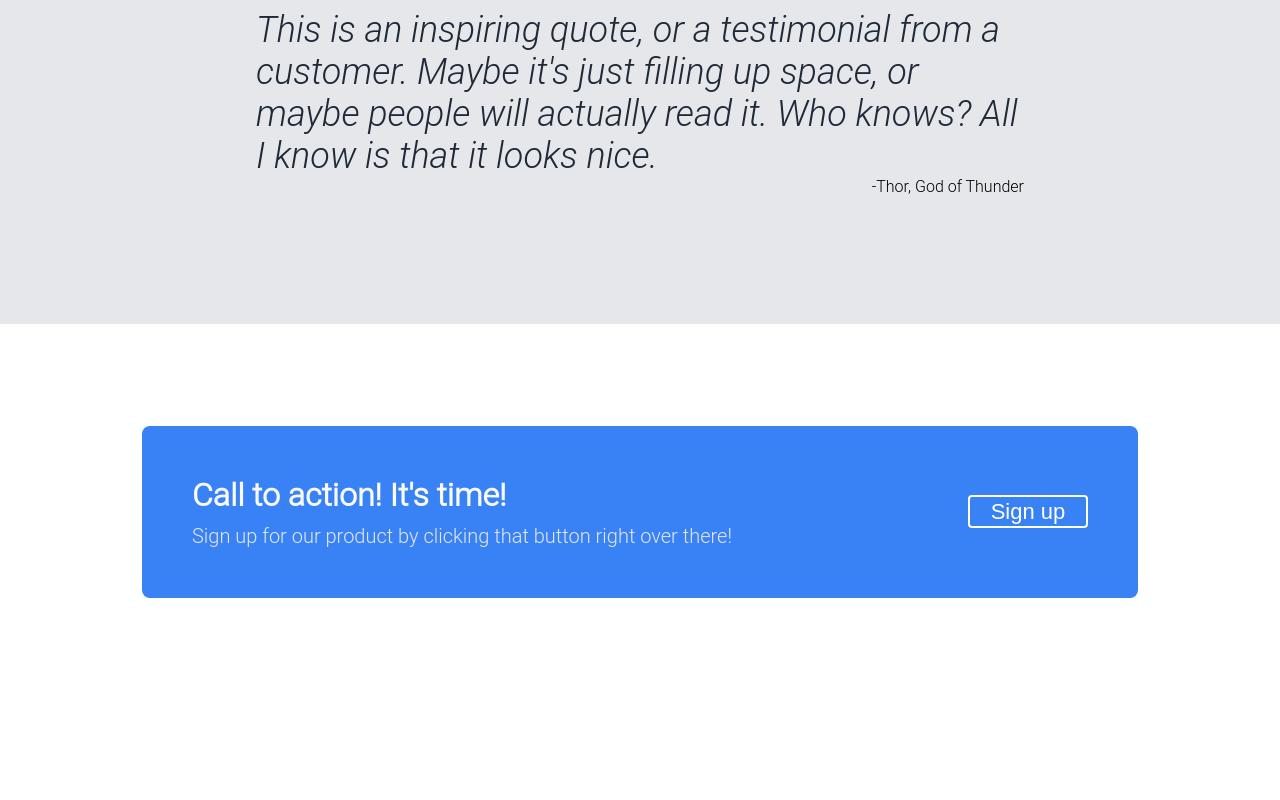
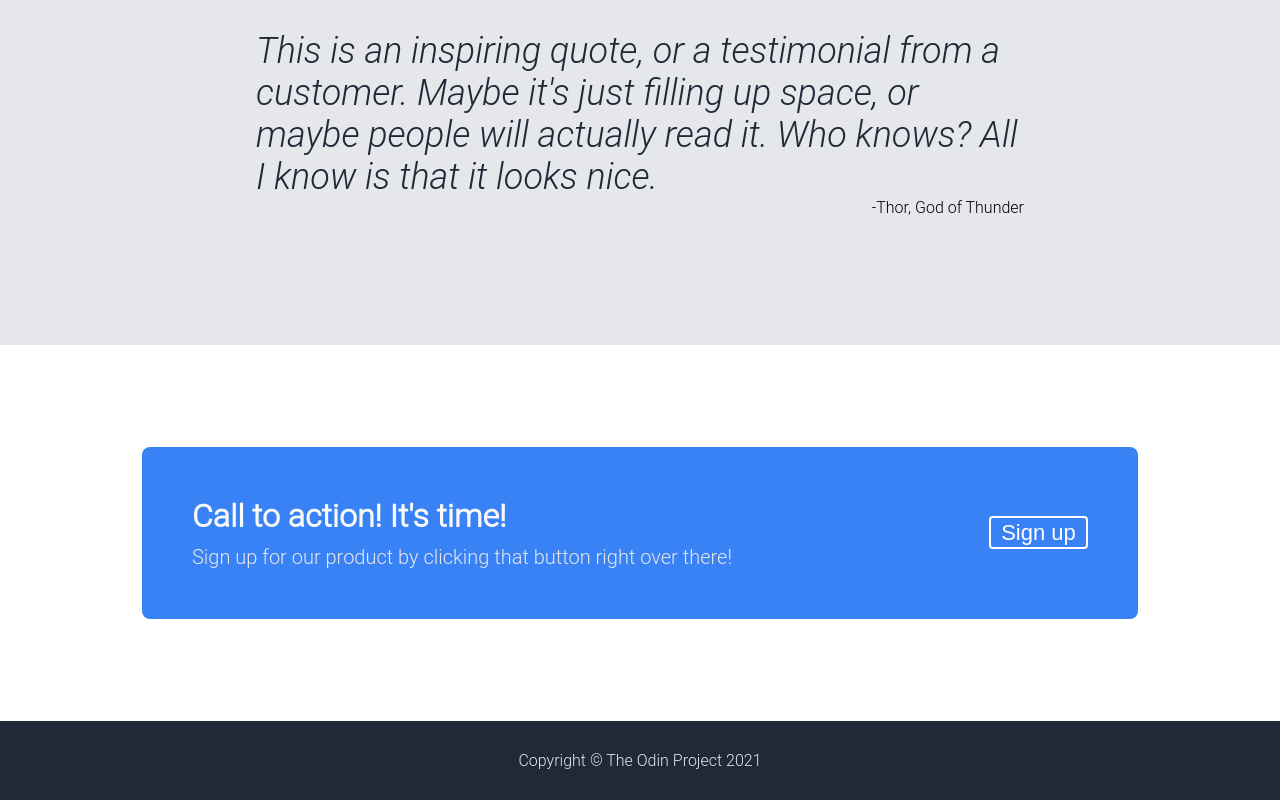
Before and after one commit to jacobmrivera/LandingPage, a plain HTML site: page index.html in a window 1280 px wide. Shown: the part 964-1764 px from the top of the page. Before the commit the page ends 1664 px from the top, so only its background shows below. Drawn offline with Linux system fonts and the light colour scheme.

Commit message:
Create and populate footer, also correct spacing throughout index.html

```diff
--- a/index.html
+++ b/index.html
@@ -108,5 +108,9 @@
         </div>
     </div>
 
+    <div class="footer">
+        Copyright © The Odin Project 2021
+    </div>
+
   </body>
 </html>
--- a/style.css
+++ b/style.css
@@ -67,6 +67,7 @@ a {
     justify-content: center;
     width:75%;
     padding-bottom: 100px;
+    gap: 30px;
 }
 
 #axolotl {
@@ -93,7 +94,7 @@ a {
 button {
     color: white;
     background-color: #3882F6;
-    width: 15vh;
+    width: 4.5em;
     height:1.5em;
     border:0;
     border-radius: 4px;
@@ -197,3 +198,12 @@ button {
     font-size: 20px;
     font-weight: lighter;
 }
+.footer {
+    background-color: #1F2937;
+    color: #E5E7EB;
+    display: flex;
+    justify-content: center;
+    align-items: center;
+    padding-top: 30px;
+    padding-bottom: 30px;
+}
```
